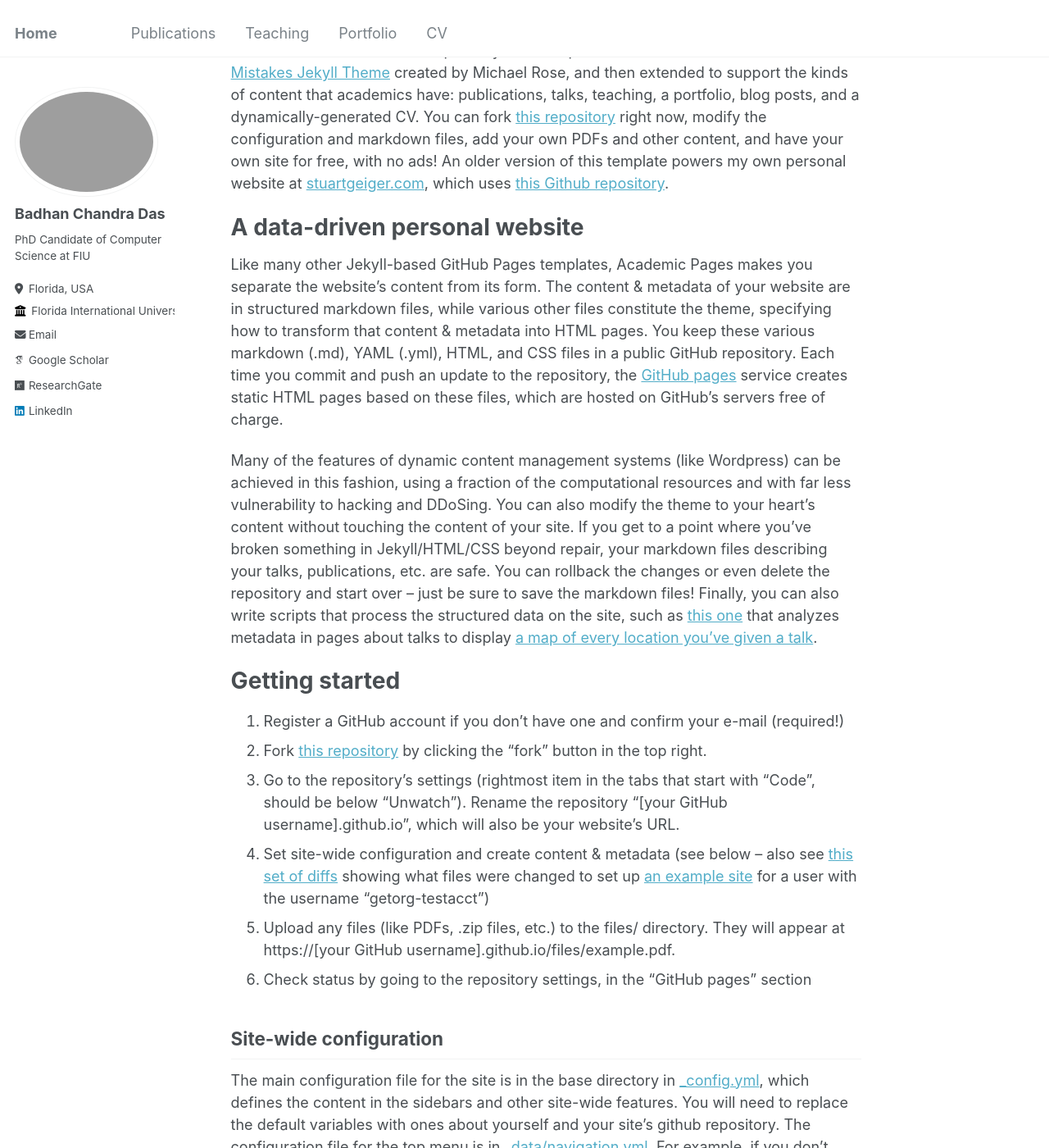
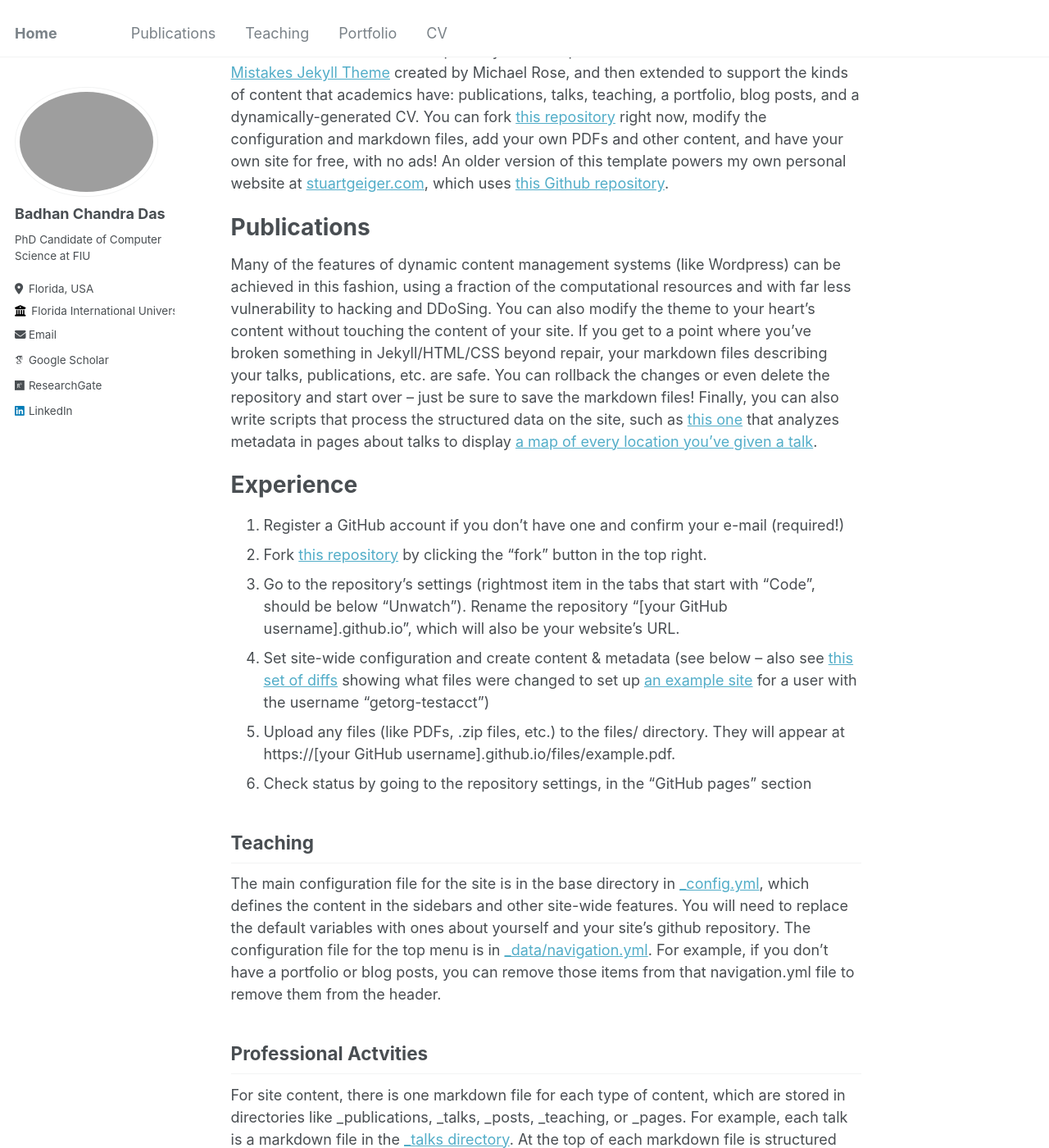
Before and after one commit to badhan-dass/badhan-das.github.io, a Jekyll site: the page built from _pages/about.md, in a window 1280 px wide and 1400 px high, scrolled down 209 px. Shown: the whole window at 82% size. Built offline with Jekyll 4.4.1, drawn with Linux system fonts in a browser that asks for light colours; some web fonts are replaced; some of the changed text lies outside the part shown.

Commit message:
Update about.md

```diff
--- a/_pages/about.md
+++ b/_pages/about.md
@@ -9,13 +9,11 @@ redirect_from:
 
 This is the front page of a website that is powered by the [Academic Pages template](https://github.com/academicpages/academicpages.github.io) and hosted on GitHub pages. [GitHub pages](https://pages.github.com) is a free service in which websites are built and hosted from code and data stored in a GitHub repository, automatically updating when a new commit is made to the respository. This template was forked from the [Minimal Mistakes Jekyll Theme](https://mmistakes.github.io/minimal-mistakes/) created by Michael Rose, and then extended to support the kinds of content that academics have: publications, talks, teaching, a portfolio, blog posts, and a dynamically-generated CV. You can fork [this repository](https://github.com/academicpages/academicpages.github.io) right now, modify the configuration and markdown files, add your own PDFs and other content, and have your own site for free, with no ads! An older version of this template powers my own personal website at [stuartgeiger.com](http://stuartgeiger.com), which uses [this Github repository](https://github.com/staeiou/staeiou.github.io).
 
-A data-driven personal website
+Publications
 ======
-Like many other Jekyll-based GitHub Pages templates, Academic Pages makes you separate the website's content from its form. The content & metadata of your website are in structured markdown files, while various other files constitute the theme, specifying how to transform that content & metadata into HTML pages. You keep these various markdown (.md), YAML (.yml), HTML, and CSS files in a public GitHub repository. Each time you commit and push an update to the repository, the [GitHub pages](https://pages.github.com/) service creates static HTML pages based on these files, which are hosted on GitHub's servers free of charge.
-
 Many of the features of dynamic content management systems (like Wordpress) can be achieved in this fashion, using a fraction of the computational resources and with far less vulnerability to hacking and DDoSing. You can also modify the theme to your heart's content without touching the content of your site. If you get to a point where you've broken something in Jekyll/HTML/CSS beyond repair, your markdown files describing your talks, publications, etc. are safe. You can rollback the changes or even delete the repository and start over -- just be sure to save the markdown files! Finally, you can also write scripts that process the structured data on the site, such as [this one](https://github.com/academicpages/academicpages.github.io/blob/master/talkmap.ipynb) that analyzes metadata in pages about talks to display [a map of every location you've given a talk](https://academicpages.github.io/talkmap.html).
 
-Getting started
+Experience
 ======
 1. Register a GitHub account if you don't have one and confirm your e-mail (required!)
 1. Fork [this repository](https://github.com/academicpages/academicpages.github.io) by clicking the "fork" button in the top right.
@@ -24,11 +22,11 @@ Getting started
 1. Upload any files (like PDFs, .zip files, etc.) to the files/ directory. They will appear at https://[your GitHub username].github.io/files/example.pdf.
 1. Check status by going to the repository settings, in the "GitHub pages" section
 
-Site-wide configuration
+Teaching
 ------
 The main configuration file for the site is in the base directory in [_config.yml](https://github.com/academicpages/academicpages.github.io/blob/master/_config.yml), which defines the content in the sidebars and other site-wide features. You will need to replace the default variables with ones about yourself and your site's github repository. The configuration file for the top menu is in [_data/navigation.yml](https://github.com/academicpages/academicpages.github.io/blob/master/_data/navigation.yml). For example, if you don't have a portfolio or blog posts, you can remove those items from that navigation.yml file to remove them from the header.
 
-Create content & metadata
+Professional Actvities
 ------
 For site content, there is one markdown file for each type of content, which are stored in directories like _publications, _talks, _posts, _teaching, or _pages. For example, each talk is a markdown file in the [_talks directory](https://github.com/academicpages/academicpages.github.io/tree/master/_talks). At the top of each markdown file is structured data in YAML about the talk, which the theme will parse to do lots of cool stuff. The same structured data about a talk is used to generate the list of talks on the [Talks page](https://academicpages.github.io/talks), each [individual page](https://academicpages.github.io/talks/2012-03-01-talk-1) for specific talks, the talks section for the [CV page](https://academicpages.github.io/cv), and the [map of places you've given a talk](https://academicpages.github.io/talkmap.html) (if you run this [python file](https://github.com/academicpages/academicpages.github.io/blob/master/talkmap.py) or [Jupyter notebook](https://github.com/academicpages/academicpages.github.io/blob/master/talkmap.ipynb), which creates the HTML for the map based on the contents of the _talks directory).
 
@@ -37,7 +35,7 @@ For site content, there is one markdown file for each type of content, which are
 I have also created [a set of Jupyter notebooks](https://github.com/academicpages/academicpages.github.io/tree/master/markdown_generator
 ) that converts a CSV containing structured data about talks or presentations into individual markdown files that will be properly formatted for the Academic Pages template. The sample CSVs in that directory are the ones I used to create my own personal website at stuartgeiger.com. My usual workflow is that I keep a spreadsheet of my publications and talks, then run the code in these notebooks to generate the markdown files, then commit and push them to the GitHub repository.
 
-How to edit your site's GitHub repository
+Awards
 ------
 Many people use a git client to create files on their local computer and then push them to GitHub's servers. If you are not familiar with git, you can directly edit these configuration and markdown files directly in the github.com interface. Navigate to a file (like [this one](https://github.com/academicpages/academicpages.github.io/blob/master/_talks/2012-03-01-talk-1.md) and click the pencil icon in the top right of the content preview (to the right of the "Raw | Blame | History" buttons). You can delete a file by clicking the trashcan icon to the right of the pencil icon. You can also create new files or upload files by navigating to a directory and clicking the "Create new file" or "Upload files" buttons.
 
```
